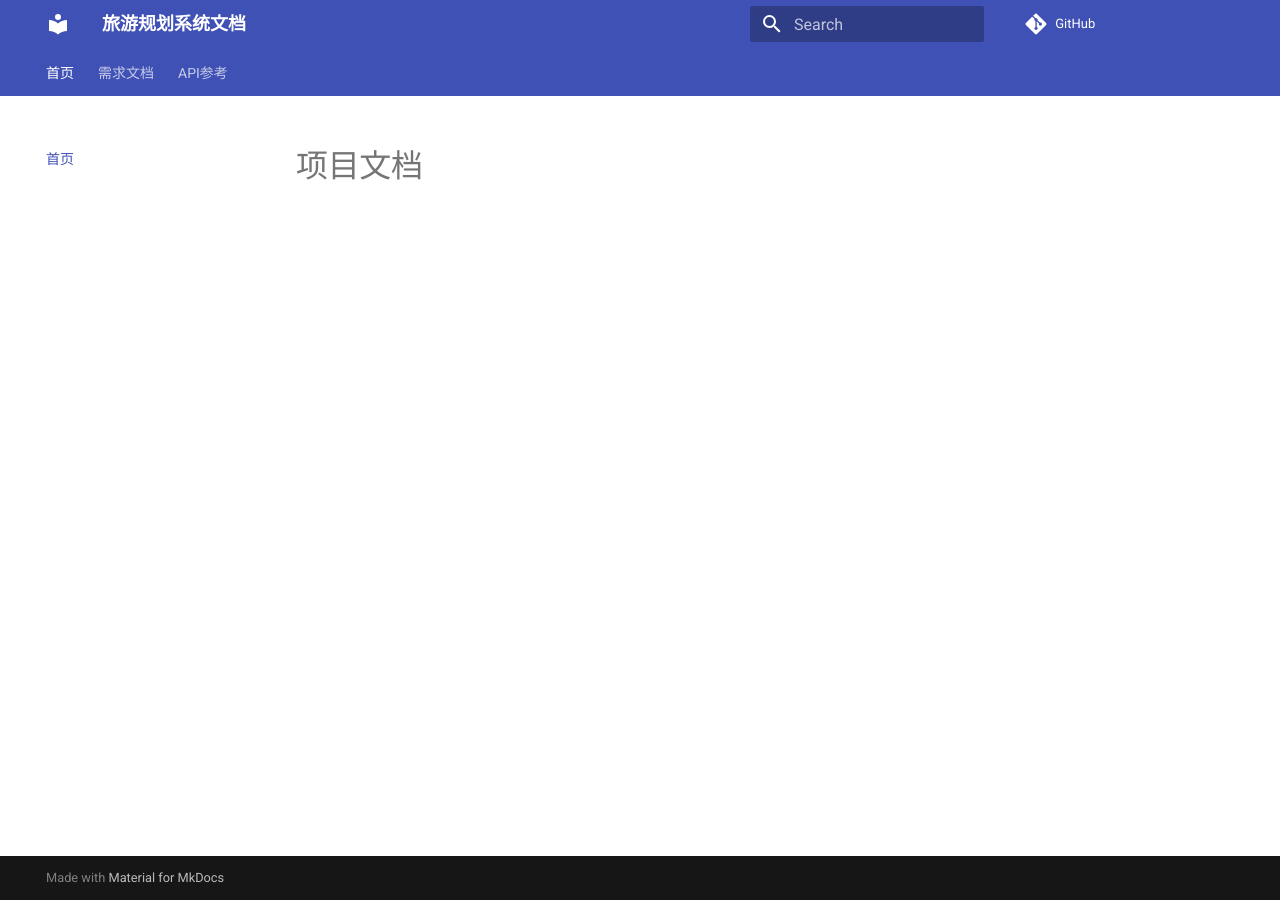
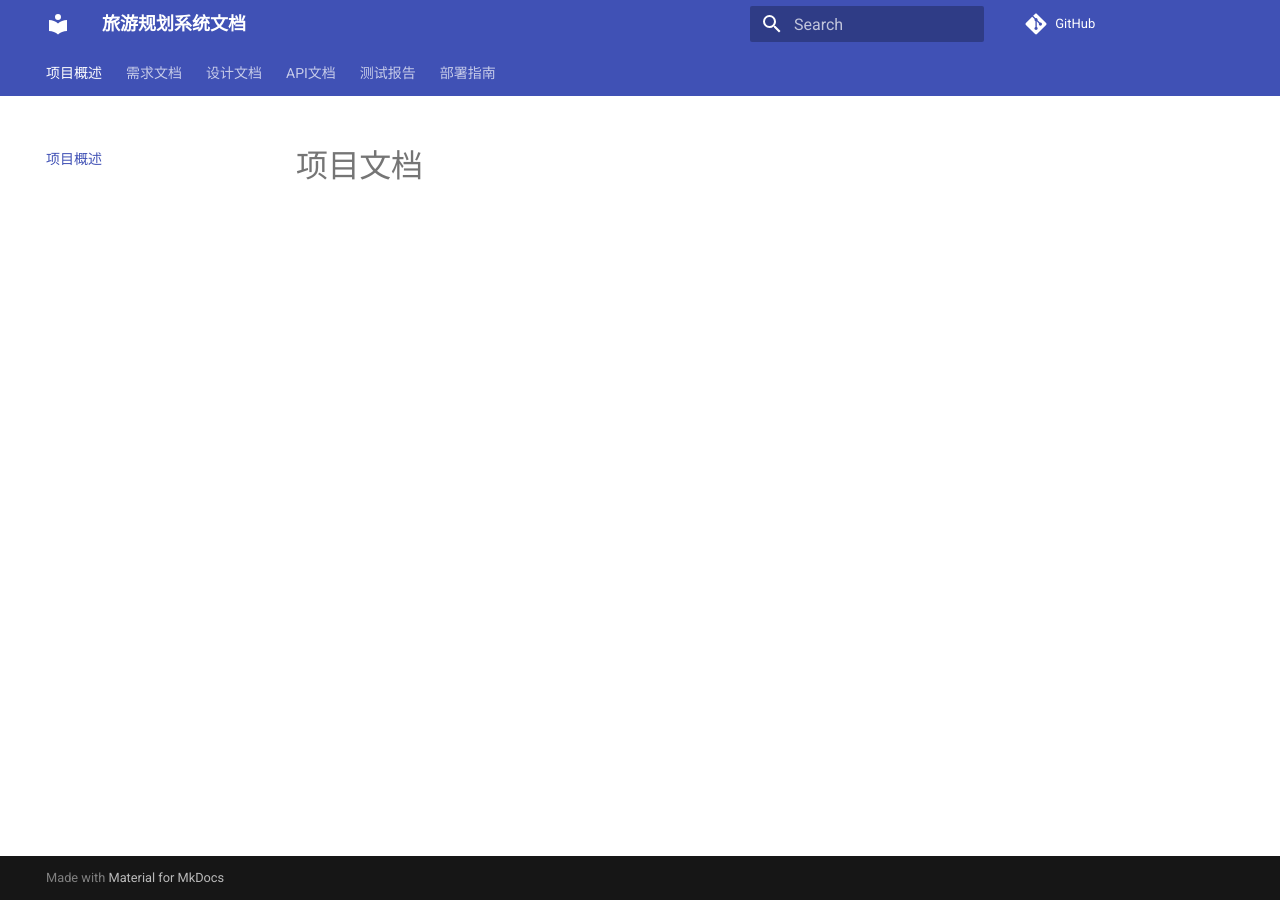
Before and after one commit to Yokumii/Data-Structure-Course-Design-Docs, an MkDocs documentation site: the page built from docs/index.md, in a window 1280 px wide. Built offline with MkDocs 1.6.1 and Material for MkDocs 9.7.7, drawn with Linux system fonts in a browser that asks for light colours; comment, search, counter and statistics services are not loaded; part of the change alters nothing that is shown.

Commit message:
feat: 优化文档结构

```diff
--- a/mkdocs.yml
+++ b/mkdocs.yml
@@ -13,11 +13,19 @@ plugins:
   - redirects
 
 nav:
-  - 首页: index.md
+  - 项目概述: index.md
   - 需求文档:
       - 功能需求: requirements/features.md
       - 数据规范: requirements/data.md
-  - API参考: api.md
+      - 用户用例: requirements/use_cases.md
+  - 设计文档:
+      - 系统架构: design/architecture.md
+      - 算法设计: design/algorithm.md
+  - API文档:
+      - 后端接口: api/backend.md
+      - 前端规范: api/frontend.md
+  - 测试报告: test/cases.md
+  - 部署指南: deployment/backend.md
 
 extra:
   version: 1.0.0
```
Also changed, not shown: docs/api/backend.md (added), docs/api/frontend.md (added), docs/deployment/backend.md (added), docs/design/algorithm.md (added), docs/design/architecture.md (added), docs/requirements/features.md (added), docs/requirements/use_cases.md (added), 1 other file.
